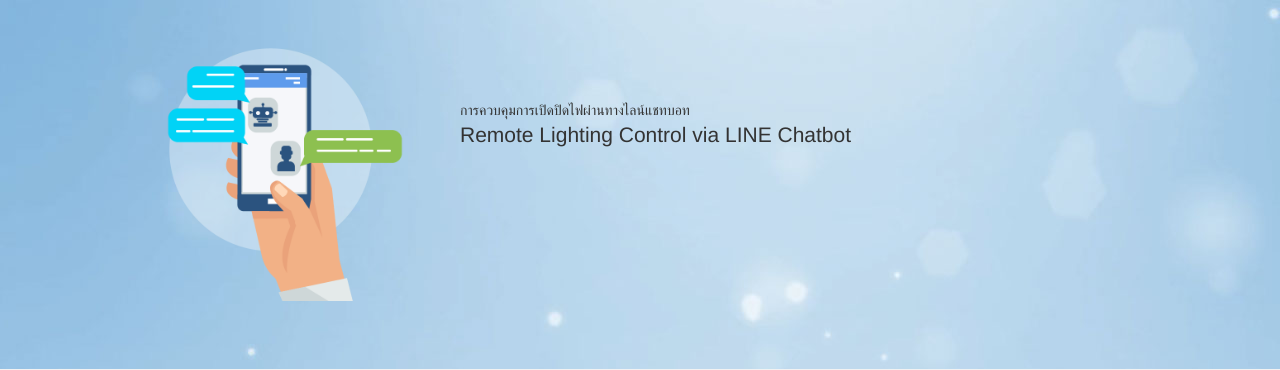
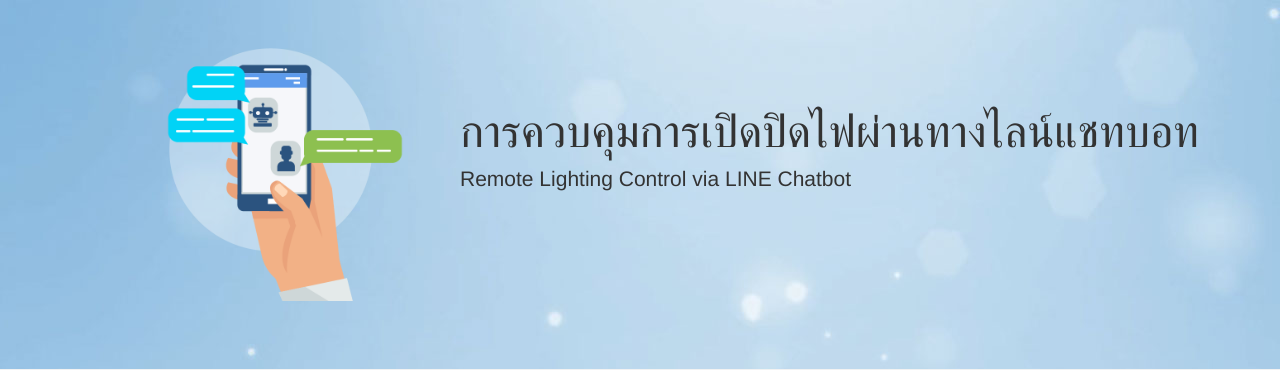
Before and after one commit to b5730200803/web_finalproject, a PHP site: page /page.php in a window 1280 px wide. Shown: the top 370 px of the page. Run offline with PHP 8.4, Linux system fonts and the light colour scheme; data that the repository does not hold is empty; some libraries are stand-ins or nearby versions.

Commit message:
แก้

```diff
--- a/page.php
+++ b/page.php
@@ -31,7 +31,7 @@
       padding-top:0px;
     }
     fontHead{
-    	font-size: 40spx;
+    	font-size: 45px;
     }
     #textHead{
     	padding-top:100px;
```
